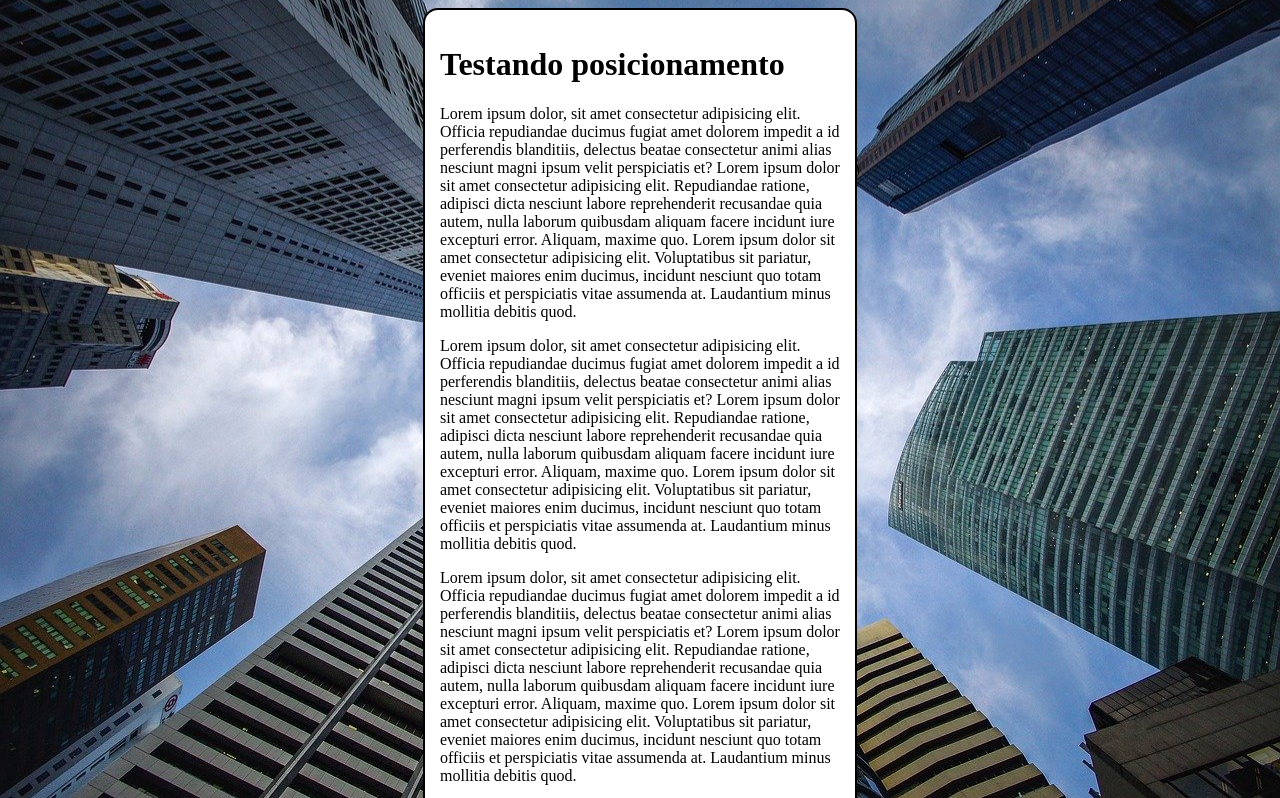
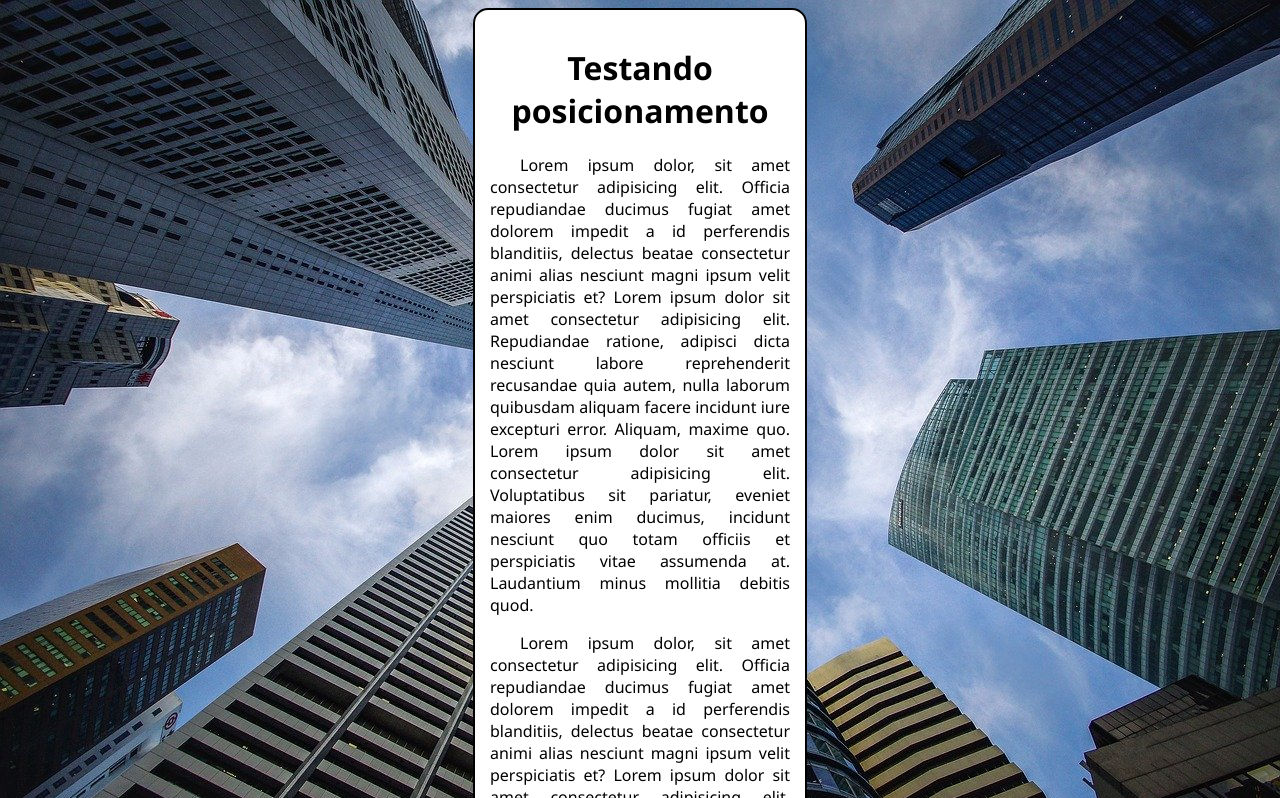
Before and after one commit to PabloVeiga1/html-css, a plain HTML site: page exercicios/ex022/fundo006.html in a window 1280 px wide. Shown: the top 798 px of the page. Drawn offline with Linux system fonts and the light colour scheme.

Commit message:
Atualizei o exercicio 22

```diff
--- a/exercicios/ex022/fundo006.html
+++ b/exercicios/ex022/fundo006.html
@@ -3,23 +3,31 @@
 <head>
     <meta charset="UTF-8">
     <meta name="viewport" content="width=device-width, initial-scale=1.0">
-    <title>Posicionamento da imagem de fundo</title>
+    <title>Fundo fixo de tela</title>
     <style>
+        *{
+            font-family: 'Segoe UI', Tahoma, Geneva, Verdana, sans-serif;
+        }
         body{
             background-color: black;
-            background-image: url("imagens/wallpaper002.jpg");
-            background-position: center center;
-            background-repeat: no-repeat;
+            background:black url("imagens/wallpaper002.jpg") center center no-repeat fixed;
             background-size: cover;
             height:100vh;
         }
         main{
             background-color: white;
             padding: 15px;
-            width: 400px;
+            width: 300px;
             border-radius: 15px;
             margin: auto;
             border: 2px solid black;
+        }
+        p{
+            text-align: justify;
+            text-indent: 30px;
+        }
+        h1{
+            text-align: center;
         }
     </style>
 </head>
```
